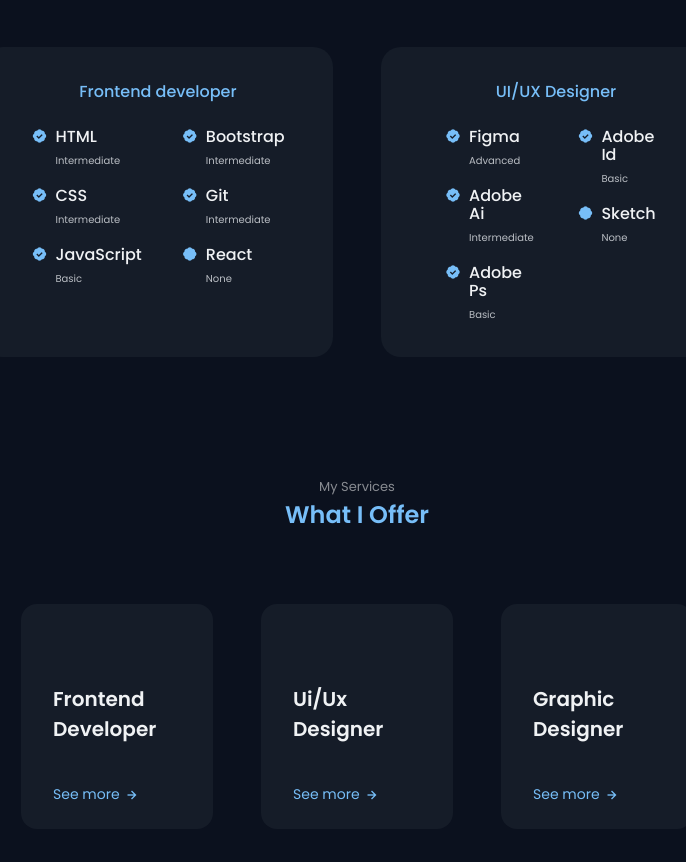
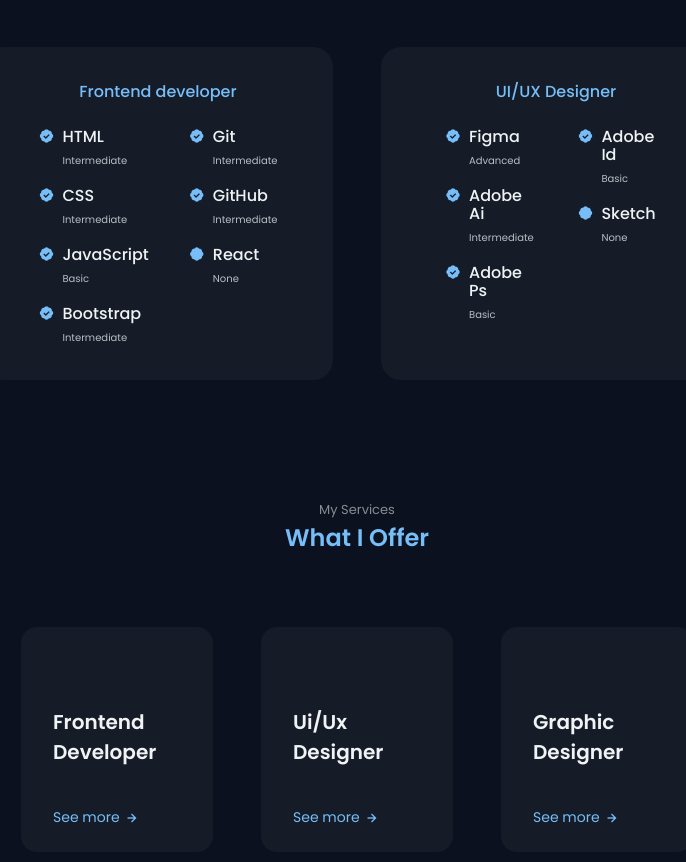
Before and after one commit to constation-developer/developer-constantin-portfolio, a plain HTML site: page index.html in a window 1280 px wide. Shown: the part 2500-3362 px from the top of the page, without its empty margins (283-969 px from the left). Drawn offline with nearby package versions, Linux system fonts and the light colour scheme.

Commit message:
Skills in 1 item added.

```diff
--- a/index.html
+++ b/index.html
@@ -335,9 +335,7 @@
                                     <span class="skills__level">Basic</span>
                                 </div>
                             </div>
-                        </div>
 
-                        <div class="skills__group">
                             <div class="skills__data">
                                 <i class='bx bxs-badge-check skills__group-icon'></i>
 
@@ -346,12 +344,24 @@
                                     <span class="skills__level">Intermediate</span>
                                 </div>
                             </div>
+                        </div>
+
+                        <div class="skills__group">
 
                             <div class="skills__data">
                                 <i class='bx bxs-badge-check skills__group-icon'></i>
 
                                 <div>
                                     <h3 class="skills__name">Git</h3>
+                                    <span class="skills__level">Intermediate</span>
+                                </div>
+                            </div>
+
+                            <div class="skills__data">
+                                <i class='bx bxs-badge-check skills__group-icon'></i>
+
+                                <div>
+                                    <h3 class="skills__name">GitHub</h3>
                                     <span class="skills__level">Intermediate</span>
                                 </div>
                             </div>
```
